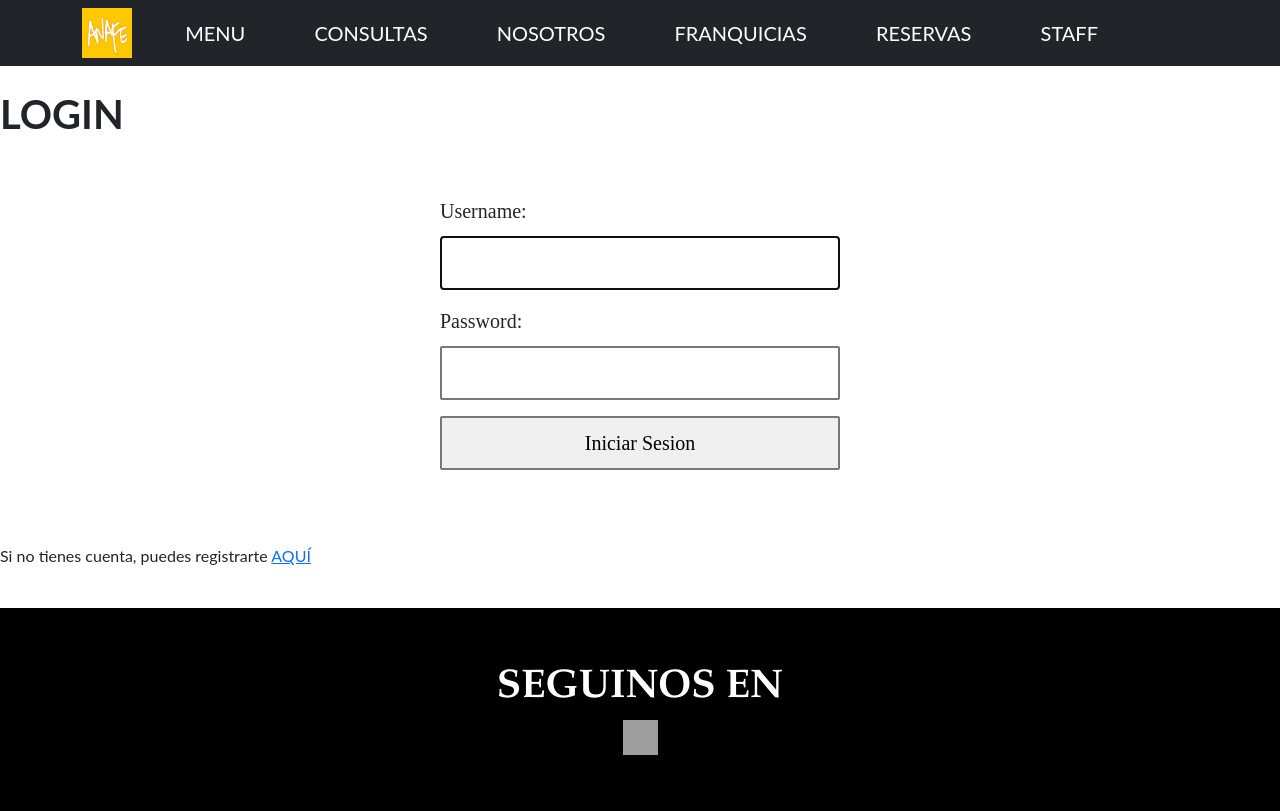
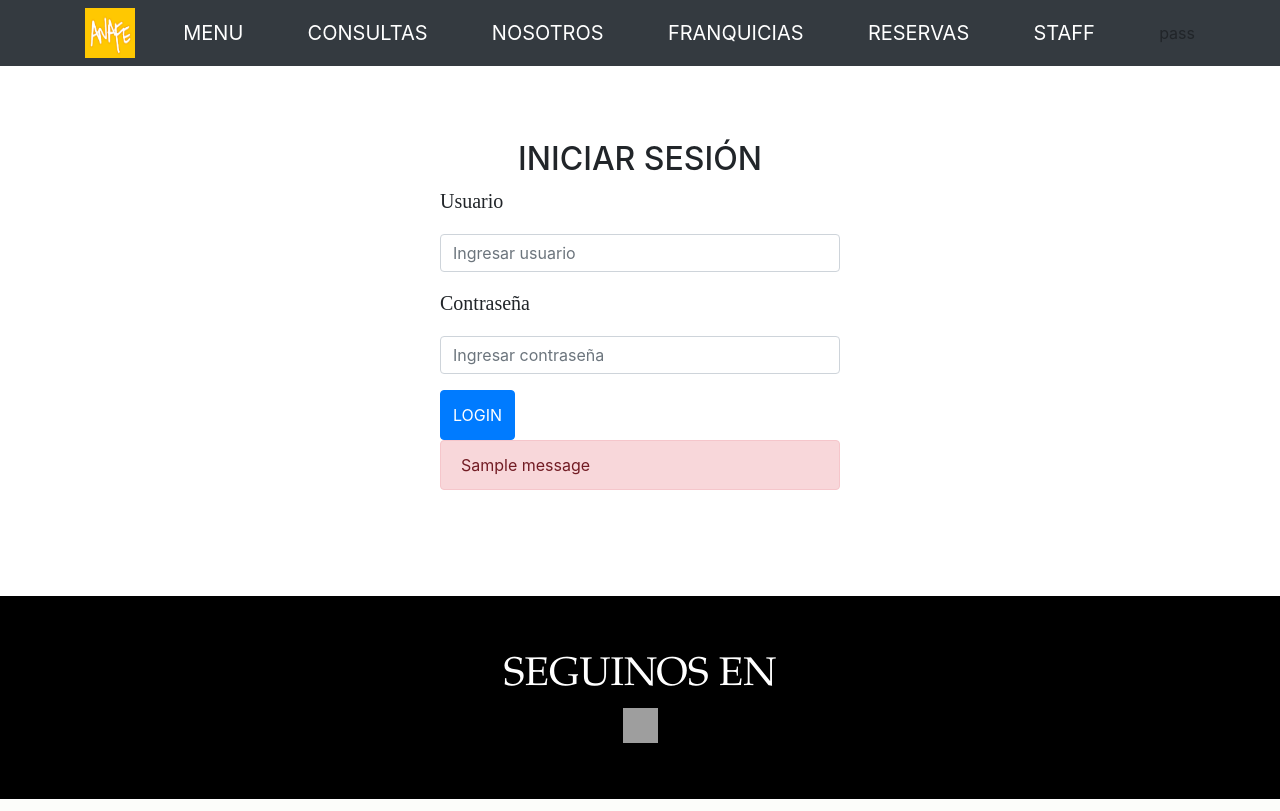
Before and after one commit to lszuldiner/restaurantapp, a Django app: page /App_Resto/login/ in a window 1280 px wide. Run offline with Django 4.2, Linux system fonts and the light colour scheme; tables that the repository leaves empty hold one stand-in row (values such as "Sample post"); one stand-in notice (Sample message) is shown; some libraries are stand-ins or nearby versions; grey boxes are pictures that could not be loaded.

Commit message:
cambios en el login y formularios

```diff
--- a/App_Resto/templates/login.html
+++ b/App_Resto/templates/login.html
@@ -4,20 +4,57 @@
 
 {% block bloqueQueCambia %}
 <br>
-<body id="login">
-    <H1>LOGIN</H1>
+<body>
+    <head>
+        <!-- Required meta tags -->
+        <meta charset="utf-8">
+        <meta name="viewport" content="width=device-width, initial-scale=1, shrink-to-fit=no">
 
-    <form action="{% url 'Login' %}" method="POST">{% csrf_token %}
+        <!-- Bootstrap CSS -->
+        <link rel="stylesheet" href="https://maxcdn.bootstrapcdn.com/bootstrap/4.0.0/css/bootstrap.min.css"
+            integrity="sha384-Gn5384xqQ1aoWXA+058RXPxPg6fy4IWvTNh0E263XmFcJlSAwiGgFAW/dAiS6JXm" crossorigin="anonymous">
 
-            {{miForm.as_p}}
+        <title>Iniciar Sesión</title>
+    </head>
 
-            <input type="submit" value="Iniciar Sesion">
+    <body>
+        <div class="mx-auto" style="width: 100%" ;>
+            <form action="{% url 'Login' %}" method="post" class="form-horizontal">
+                {% csrf_token%}
+                <div class="col-xs-8 col-xs-offset-4">
+                    <h2 style="text-align:center;">INICIAR SESIÓN</h2>
+                </div>
 
-    </form>
+                <div class="form-group">
+                    <label for="username">Usuario</label>
+                    <input type="text" class="form-control" name="username" id="username" placeholder="Ingresar usuario">
+                </div>
+                <div class="form-group">
+                    <label for="password">Contraseña</label>
+                    <input type="password" class="form-control" name="password" id="password" placeholder="Ingresar contraseña">
+                </div>
+                <button type="submit" class="btn btn-primary">LOGIN</button>
+                <br />
+                <div class="form-group">
+                    {% for message in messages %}
+                    <div class="alert alert-danger" role="alert">
+                        {{message}}
+                    </div>
+                    {% endfor %}
+                </div>
+            </form>
 
-    <br>
-    <h8>
-        Si no tienes cuenta, puedes registrarte <A HREF="{% url 'Registrar' %}"> AQUÍ</A>
-    </h8>
-</body>
+            <!-- Optional JavaScript -->
+            <!-- jQuery first, then Popper.js, then Bootstrap JS -->
+            <script src="https://code.jquery.com/jquery-3.2.1.slim.min.js"
+                integrity="sha384-KJ3o2DKtIkvYIK3UENzmM7KCkRr/rE9/Qpg6aAZGJwFDMVNA/GpGFF93hXpG5KkN"
+                crossorigin="anonymous"></script>
+            <script src="https://cdnjs.cloudflare.com/ajax/libs/popper.js/1.12.9/umd/popper.min.js"
+                integrity="sha384-ApNbgh9B+Y1QKtv3Rn7W3mgPxhU9K/ScQsAP7hUibX39j7fakFPskvXusvfa0b4Q"
+                crossorigin="anonymous"></script>
+            <script src="https://maxcdn.bootstrapcdn.com/bootstrap/4.0.0/js/bootstrap.min.js"
+                integrity="sha384-JZR6Spejh4U02d8jOt6vLEHfe/JQGiRRSQQxSfFWpi1MquVdAyjUar5+76PVCmYl"
+                crossorigin="anonymous"></script>
+    </body>
+
 {% endblock bloqueQueCambia %}
--- a/App_Resto/urls.py
+++ b/App_Resto/urls.py
@@ -6,7 +6,7 @@
 from .views import agregar_avatar, buscar, busquedaProducto, consultas, contacto, editarPerfil, franquicias, inicio, menu, nosotros, loginView, register, reservasClientes, reservasDueno
 
 from django.contrib.auth.views import LogoutView
-
+from django.contrib.auth import views as auth_views
 
 
 urlpatterns = [
--- a/App_Resto/views.py
+++ b/App_Resto/views.py
@@ -1,6 +1,7 @@
 from django.http import HttpResponse
+from django.contrib import messages
 from django.shortcuts import render, redirect
-import json
+from django.contrib.auth.models import User, auth
 
 from App_Resto.forms import AvatarFormulario, ContactoFormulario, FranquiciaForm, ReservasForm, UserEditForm
 from App_Resto.models import Avatar, Consulta, Franquicia, Productos, Reservas
@@ -13,8 +14,6 @@
 from django.contrib.admin.views.decorators import staff_member_required
 
 # Create your views here.
-
-from django.shortcuts import render
 
 from App_Resto.forms import ContactoFormulario
 from App_Resto.models import Consulta, Productos
@@ -105,40 +104,54 @@
 
 
 def loginView(request):
+    if request.method == 'POST':
+        username = request.POST['username']
+        password = request.POST['password']
 
+        user = auth.authenticate(username=username, password=password)
+
+        if user is not None:
+            auth.login(request, user)
+            return redirect('ReservasDueno')
+        else:
+            messages.info(request, 'Usuario Invalido')
+            return redirect('Login')
+
+    else:
+        return render(request, 'login.html')
+
+
+@login_required
+def reservasDueno(request):
+
+    db = Reservas.objects.all()
+    return render(request, 'reservasDueno.html', {'db':db})
+
+
+
+def reservasClientes(request):
     print('method:', request.method)
     print('post:', request.POST)
 
     if request.method == 'POST':
 
-        miForm = AuthenticationForm(request, data=request.POST)
+        form = ReservasForm(request.POST)
 
-        if miForm.is_valid():
+        if form.is_valid():
 
-            data = miForm.cleaned_data
+            data = form.cleaned_data
 
-            usuario = data["username"]
-            psw = data["password"]
+            reservas = Reservas(nombre=data['nombre'], email=data['email'], telefono=data['telefono'], numero_personas=data['numero_personas'], dia=data['dia'], horario=data['horario'])
 
-            user = authenticate(username=usuario, password=psw)
+            reservas.save()
 
-            if user:
-
-                login(request, user)
-
-                return render(request, "reservasDueno.html", {"mensaje": f'Bienvenido {usuario}'})
-
-            else:
-
-                return render(request, "reservasDueno.html", {"mensaje": "Error, datos incorrectos"})
-
-        return render(request, "reservasDueno.html", {"mensaje": "Error, formulario invalido"})
+            return redirect ('graciasReservas.html')
 
     else:
 
-        miForm = AuthenticationForm()
+        form = ReservasForm()
 
-    return render(request, "login.html", {"miForm": miForm})
+    return render(request, "reservasCliente.html", {"form": form})
 
 
 def editarPerfil(request):
@@ -218,36 +231,3 @@
         form = UserCreationForm()
 
     return render(request, "registro.html", {"miFormulario": form})
-
-
-@login_required
-def reservasDueno(request):
-
-    db = Reservas.objects.all()
-    return render(request, 'reservasDueno.html', {'db':db})
-
-
-
-def reservasClientes(request):
-    print('method:', request.method)
-    print('post:', request.POST)
-
-    if request.method == 'POST':
-
-        form = ReservasForm(request.POST)
-
-        if form.is_valid():
-
-            data = form.cleaned_data
-
-            reservas = Reservas(nombre=data['nombre'], email=data['email'], telefono=data['telefono'], numero_personas=data['numero_personas'], dia=data['dia'], horario=data['horario'])
-
-            reservas.save()
-
-            return render(request, 'graciasReservas.html')
-
-    else:
-
-        form = ReservasForm()
-
-    return render(request, "reservasCliente.html", {"form": form})
--- a/ProyectoResto/settings.py
+++ b/ProyectoResto/settings.py
@@ -119,6 +119,7 @@
 STATIC_URL = 'static/'
 LOGIN_URL = '/App_Resto/login/'
 
+
 # Default primary key field type
 # https://docs.djangoproject.com/en/4.0/ref/settings/#default-auto-field
 
```
Also changed, not shown: App_Resto/templates/reservasCliente.html (+42 -4 lines), App_Resto/static/css/styles.css, db.sqlite3.
